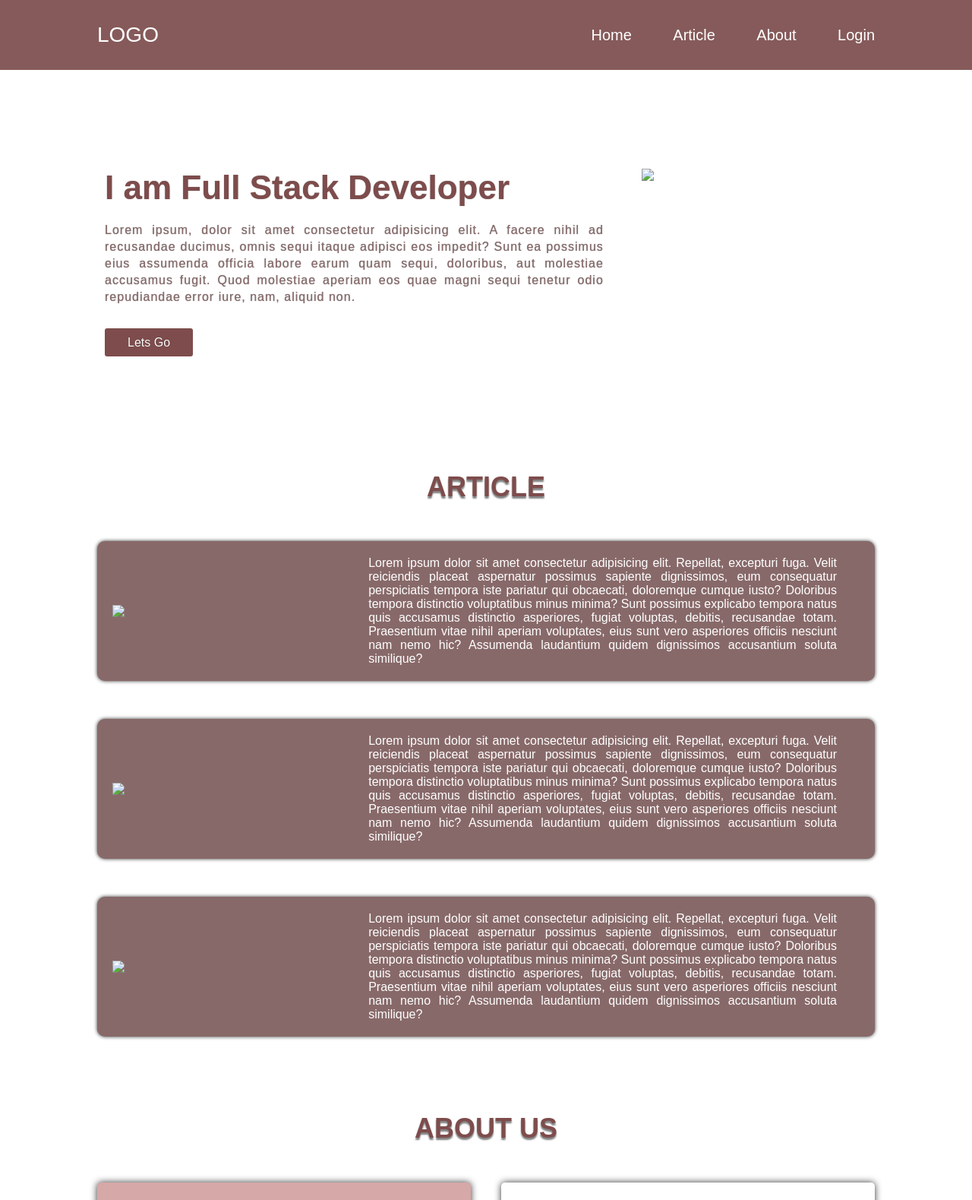
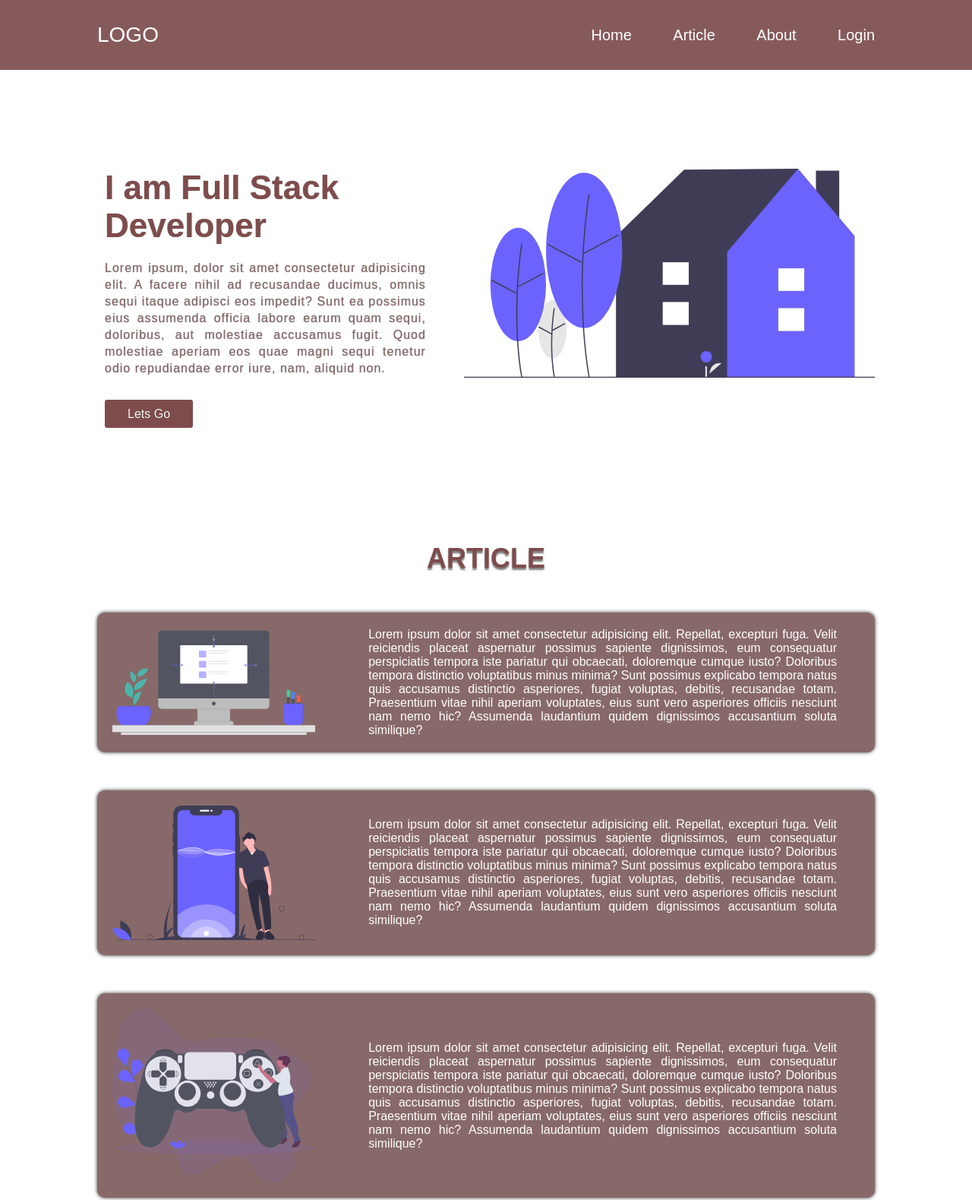
Before and after one commit to Ardhikaryzha/dicoding, a plain HTML site: page index.html in a window 1280 px wide. Shown: the top 1579 px of the page at 76% size. Drawn offline with Linux system fonts and the light colour scheme.

Commit message:
update directory pada img

```diff
--- a/index.html
+++ b/index.html
@@ -34,7 +34,7 @@
                 <a href="#">Lets Go</a>
             </div>
             <div>
-                <img src="img/hero.svg">
+                <img src="hero.svg">
             </div>
         </div>
     </header>
@@ -42,21 +42,21 @@
     <main>
         <h1 class="judul">ARTICLE</h1>
         <article>
-            <img src="img/web.svg" class="main-gambar">
+            <img src="web.svg" class="main-gambar">
             <p class="main-detail">Lorem ipsum dolor sit amet consectetur adipisicing elit. Repellat, excepturi fuga. Velit reiciendis placeat aspernatur possimus sapiente dignissimos, eum consequatur perspiciatis tempora iste pariatur qui obcaecati, doloremque cumque iusto?
                 Doloribus tempora distinctio voluptatibus minus minima? Sunt possimus explicabo tempora natus quis accusamus distinctio asperiores, fugiat voluptas, debitis, recusandae totam. Praesentium vitae nihil aperiam voluptates, eius sunt vero
                 asperiores officiis nesciunt nam nemo hic? Assumenda laudantium quidem dignissimos accusantium soluta similique?</p>
             </div>
         </article>
         <article>
-            <img src="img/mobile.svg" class="main-gambar">
+            <img src="mobile.svg" class="main-gambar">
             <p class="main-detail">Lorem ipsum dolor sit amet consectetur adipisicing elit. Repellat, excepturi fuga. Velit reiciendis placeat aspernatur possimus sapiente dignissimos, eum consequatur perspiciatis tempora iste pariatur qui obcaecati, doloremque cumque iusto?
                 Doloribus tempora distinctio voluptatibus minus minima? Sunt possimus explicabo tempora natus quis accusamus distinctio asperiores, fugiat voluptas, debitis, recusandae totam. Praesentium vitae nihil aperiam voluptates, eius sunt vero
                 asperiores officiis nesciunt nam nemo hic? Assumenda laudantium quidem dignissimos accusantium soluta similique?</p>
             </div>
         </article>
         <article>
-            <img src="img/game.svg" class="main-gambar">
+            <img src="game.svg" class="main-gambar">
             <p class="main-detail">Lorem ipsum dolor sit amet consectetur adipisicing elit. Repellat, excepturi fuga. Velit reiciendis placeat aspernatur possimus sapiente dignissimos, eum consequatur perspiciatis tempora iste pariatur qui obcaecati, doloremque cumque iusto?
                 Doloribus tempora distinctio voluptatibus minus minima? Sunt possimus explicabo tempora natus quis accusamus distinctio asperiores, fugiat voluptas, debitis, recusandae totam. Praesentium vitae nihil aperiam voluptates, eius sunt vero
                 asperiores officiis nesciunt nam nemo hic? Assumenda laudantium quidem dignissimos accusantium soluta similique?</p>
@@ -85,7 +85,7 @@
                 <div class="contact-us">
                     <h2>Contact Us</h2>
                 </div>
-                <img src="img/me.png" alt="">
+                <img src="me.png" alt="">
                 <div class="info">
                     <ul>
                         <li class="info-header">Ardhika Ryzha Nurmawan</li>
```
